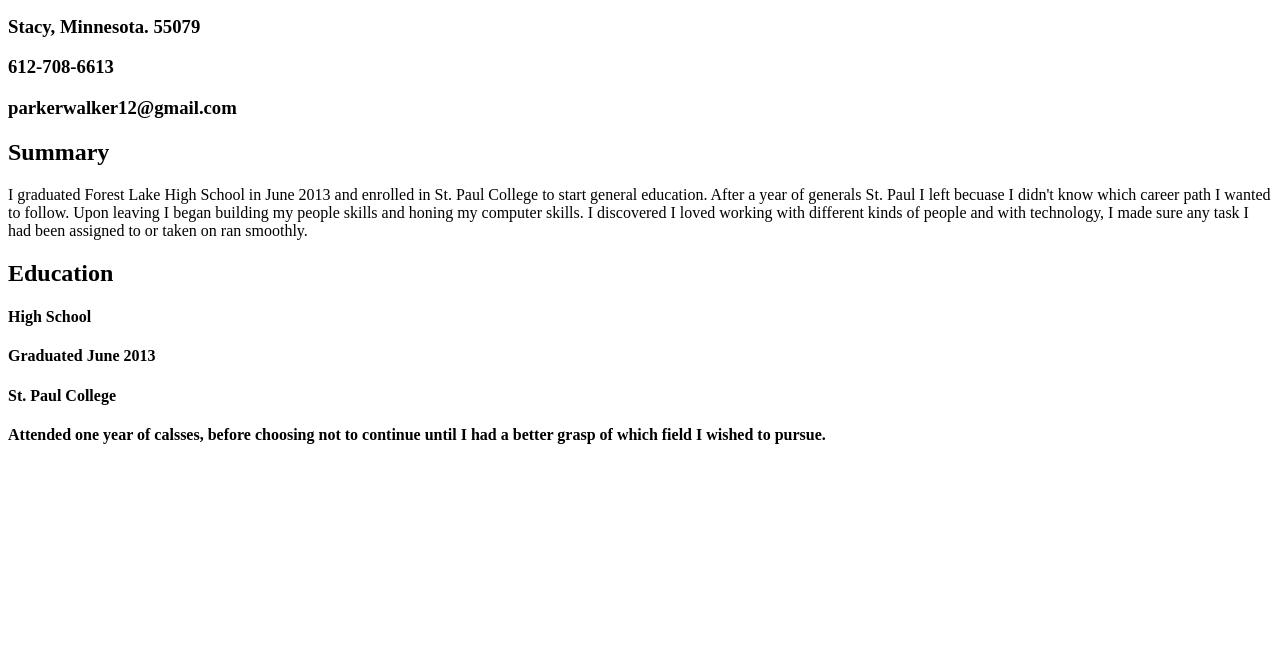
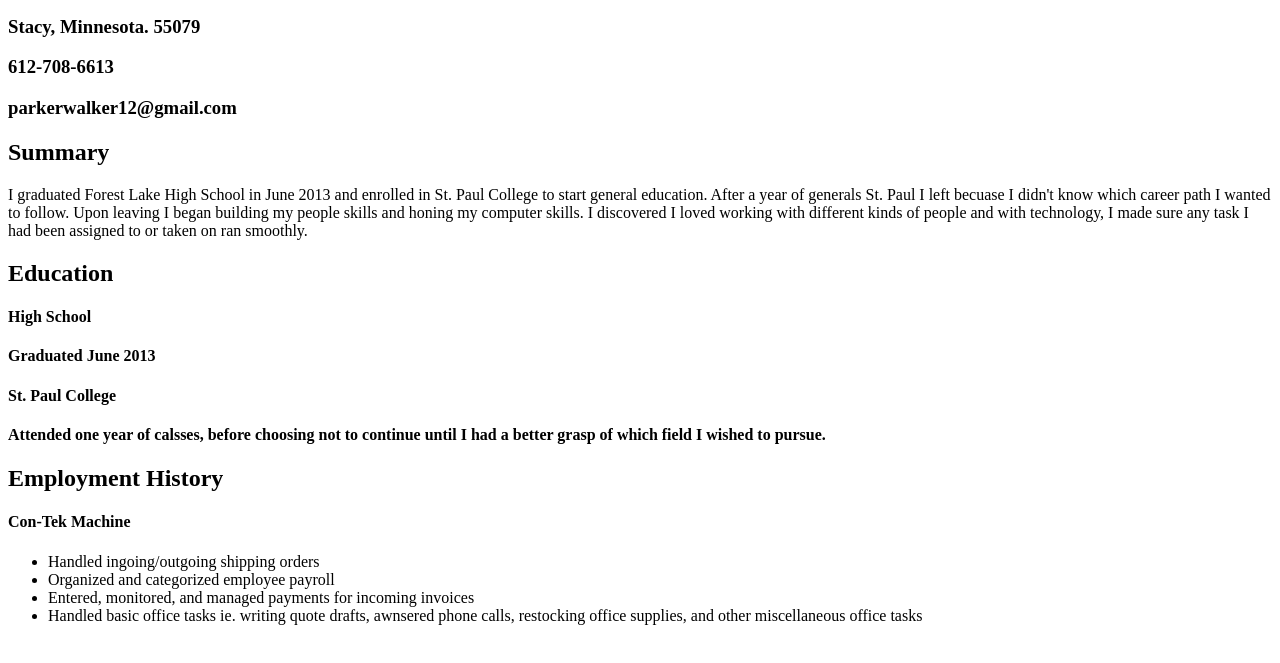
Before and after one commit to parkerwalker/parkerwalker.github.io, a plain HTML site: page index.html in a window 1280 px wide. Shown: the part 105-768 px from the top of the page. Drawn offline with Linux system fonts and the light colour scheme.

Commit message:
added contek machine employee tasks

```diff
--- a/index.html
+++ b/index.html
@@ -22,5 +22,13 @@
     <h4>St. Paul College</h4>
     <h4>Attended one year of calsses, before choosing not to continue until I had a better grasp of which field I wished to pursue.</h4>
 
+    <h2>Employment History</h2>
+    <h4>Con-Tek Machine</h4>
+    <ul>
+      <li>Handled ingoing/outgoing shipping orders</li>
+      <li>Organized and categorized employee payroll</li>
+      <li>Entered, monitored, and managed payments for incoming invoices</li>
+      <li> Handled basic office tasks ie. writing quote drafts, awnsered phone calls, restocking office supplies, and other miscellaneous office tasks</li>
+
   </body>
 </html>
```
